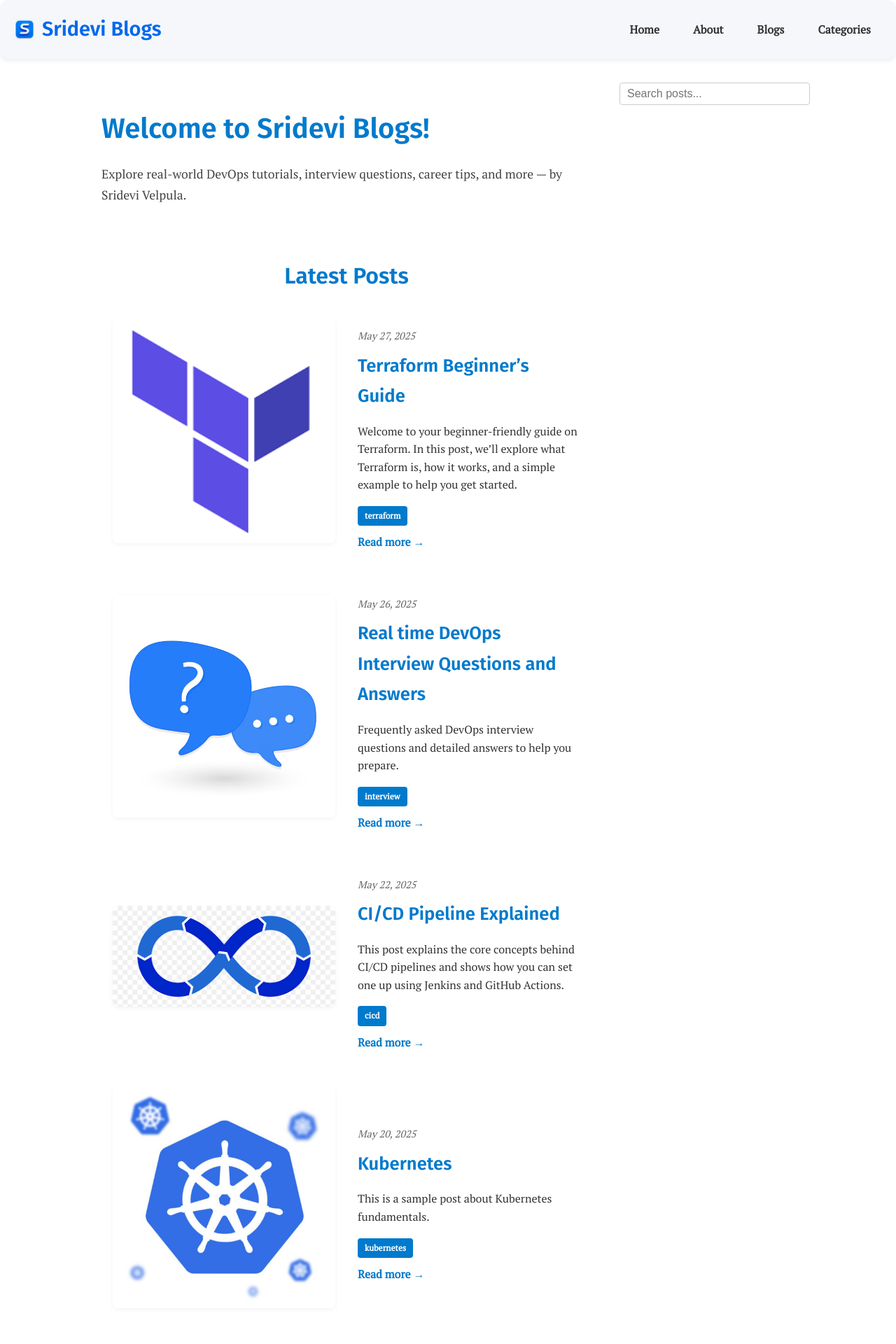
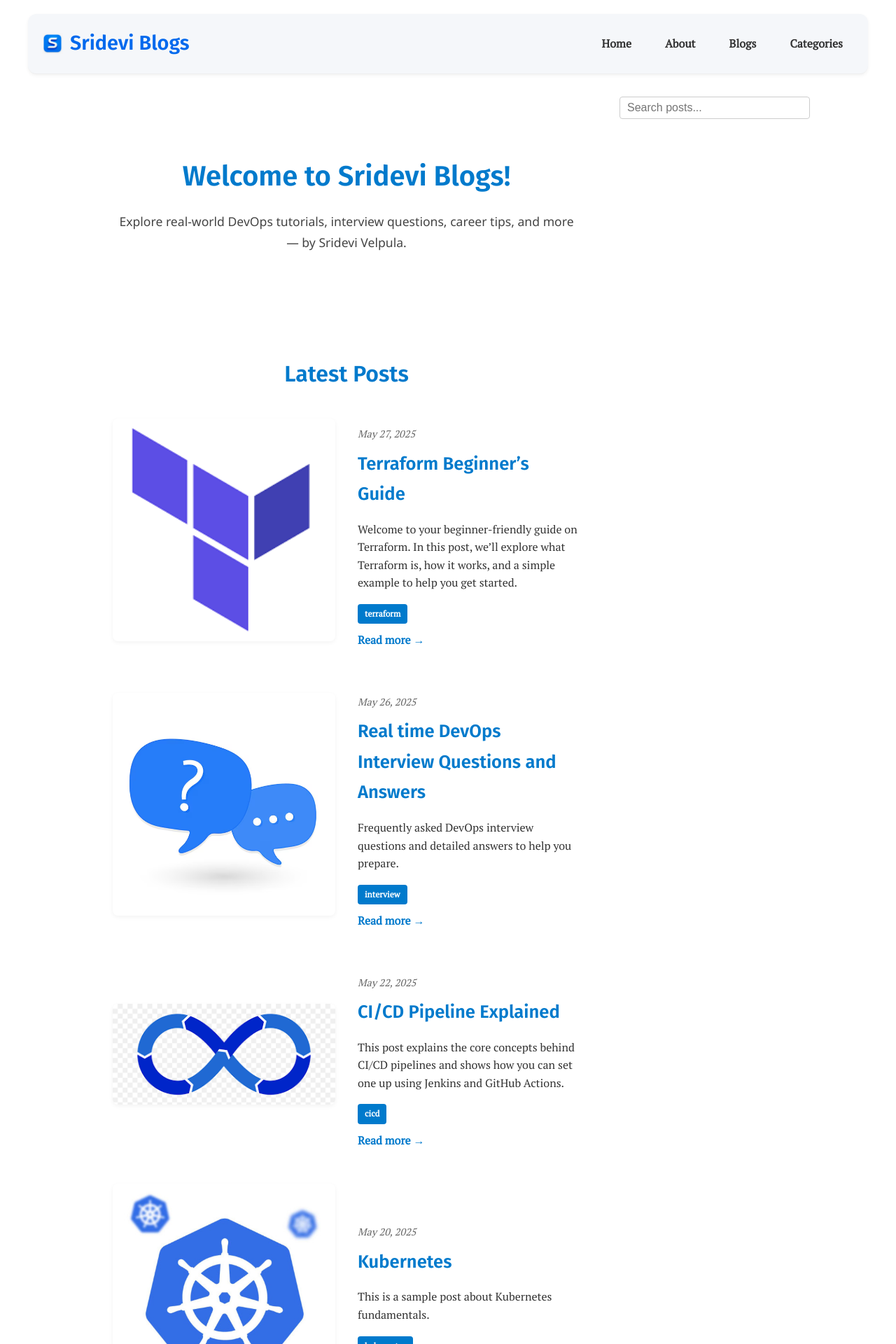
Before and after one commit to srideviblogs/srideviblogs.github.io, a Jekyll site: the page built from index.md, in a window 1280 px wide. Shown: the top 1920 px of the page at 70% size. Built offline with Jekyll 4.4.1, drawn with Linux system fonts in a browser that asks for light colours.

Commit message:
Update custom.css

```diff
--- a/assets/css/custom.css
+++ b/assets/css/custom.css
@@ -18,7 +18,6 @@
 @import url('https://fonts.googleapis.com/css2?family=PT+Serif&family=Fira+Sans&display=swap');
 
 /* Body styling */
-
 body {
   font-family: 'PT Serif', serif;
   font-size: 16px;
@@ -26,9 +25,9 @@ body {
   font-weight: 400;
   color: #333;
   background-color: #fff;
-  margin: 0;
-  padding: 0;
-  max-width: none;
+  margin: 0 auto;
+  max-width: 1200px;
+  padding: 20px;
   -webkit-font-smoothing: antialiased;
   -moz-osx-font-smoothing: grayscale;
 }
@@ -111,30 +110,13 @@ header.site-header {
 }
 
 /* welcome intro */
-
-.full-width-banner {
-  width: 100vw;
-  position: relative;
-  left: 50%;
-  right: 50%;
-  margin-left: -50vw;
-  margin-right: -50vw;
-  background-color: #007acc;
+.welcome-intro {
   padding: 3rem 1rem;
-  box-sizing: border-box;
-  overflow: hidden;
-}
-
-.banner-content {
-  max-width: 1200px;
+  text-align: center;
+  max-width: 800px;
   margin: 0 auto;
-  text-align: center;
-  color: white;
-}
-
-.banner-content h1,
-.banner-content p {
-  color: white;
+  font-family: 'Segoe UI', Tahoma, Geneva, Verdana, sans-serif;
+  margin-bottom: 1.5rem; /* Added to reduce space before Latest Posts */
 }
 
 .animate-heading {
```
